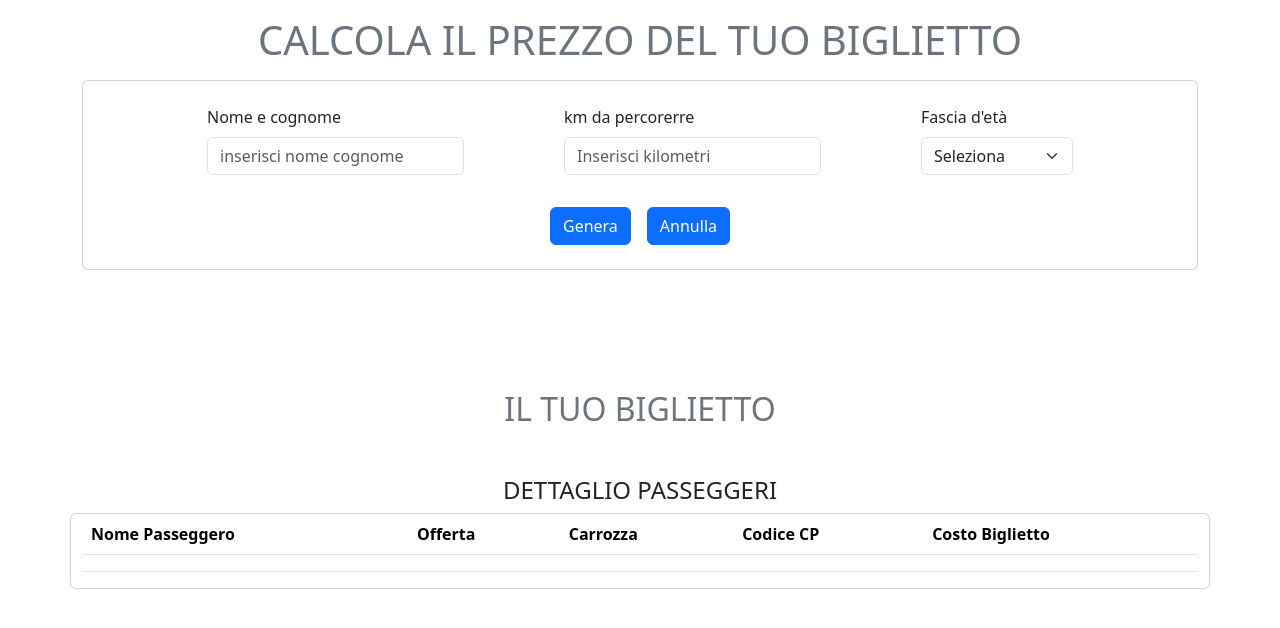
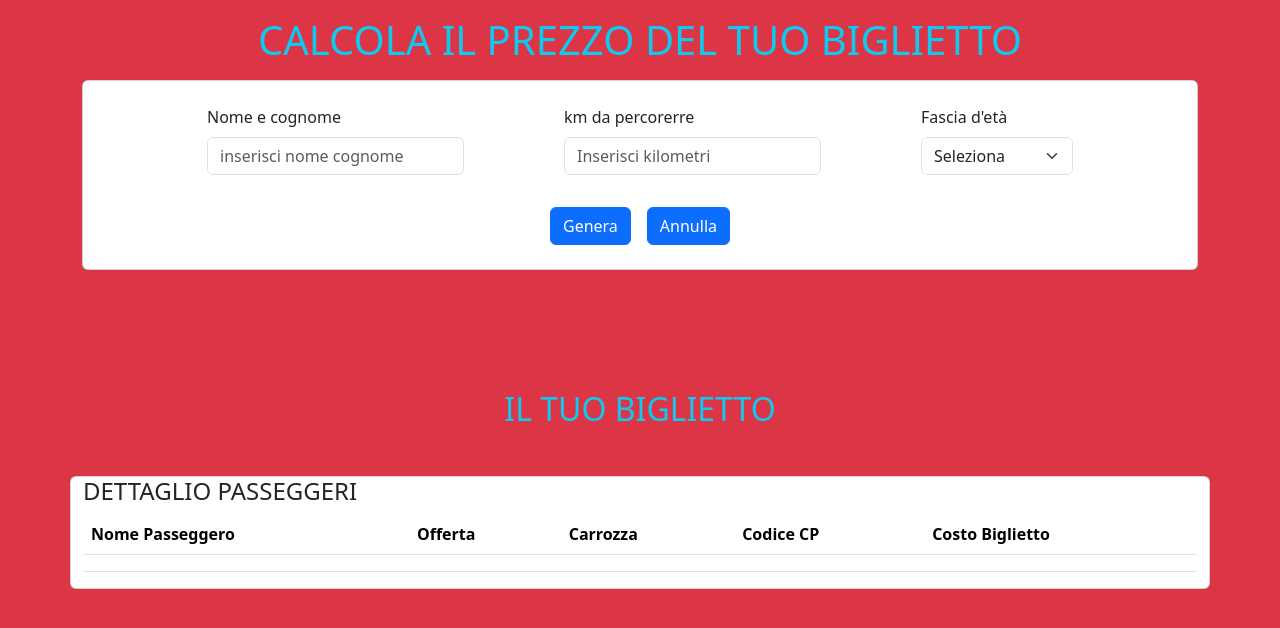
Before and after one commit to Sebastiano-Pizzata/js-biglietto-treno-form, a plain HTML site: page index.html in a window 1280 px wide. Drawn offline with nearby package versions, Linux system fonts and the light colour scheme.

Commit message:
add: style changes

```diff
--- a/index.html
+++ b/index.html
@@ -10,9 +10,9 @@
 
 
 </head>
-<body>
+<body class="bg-danger">
 
-   <h1 class="text-center p-2 ms-5 me-5 mt-2 text-secondary">CALCOLA IL PREZZO DEL TUO BIGLIETTO</h1>
+   <h1 class="text-center p-2 ms-5 me-5 mt-2 text-info">CALCOLA IL PREZZO DEL TUO BIGLIETTO</h1>
 
      <div class="container">
             <div class="row">
@@ -46,13 +46,14 @@
             </div>
         </div>
       <br>
-          <h2 class="mt-5 ms-5 me-5 text-center text-secondary">IL TUO BIGLIETTO</h2>
+          <h2 class="mt-5 ms-5 me-5 text-center text-info">IL TUO BIGLIETTO</h2>
       <div class="mt-5 ms-5 me-5">
-        <h4 class="text-center">DETTAGLIO PASSEGGERI</h4>
+
         <div class="container card">
+          <h4>DETTAGLIO PASSEGGERI</h4>
           <div class="row">
             <div class="col">
-        <table class="table ">
+        <table class="table">
             <thead>
               <tr>
                 <th scope="col">Nome Passeggero</th>
```
